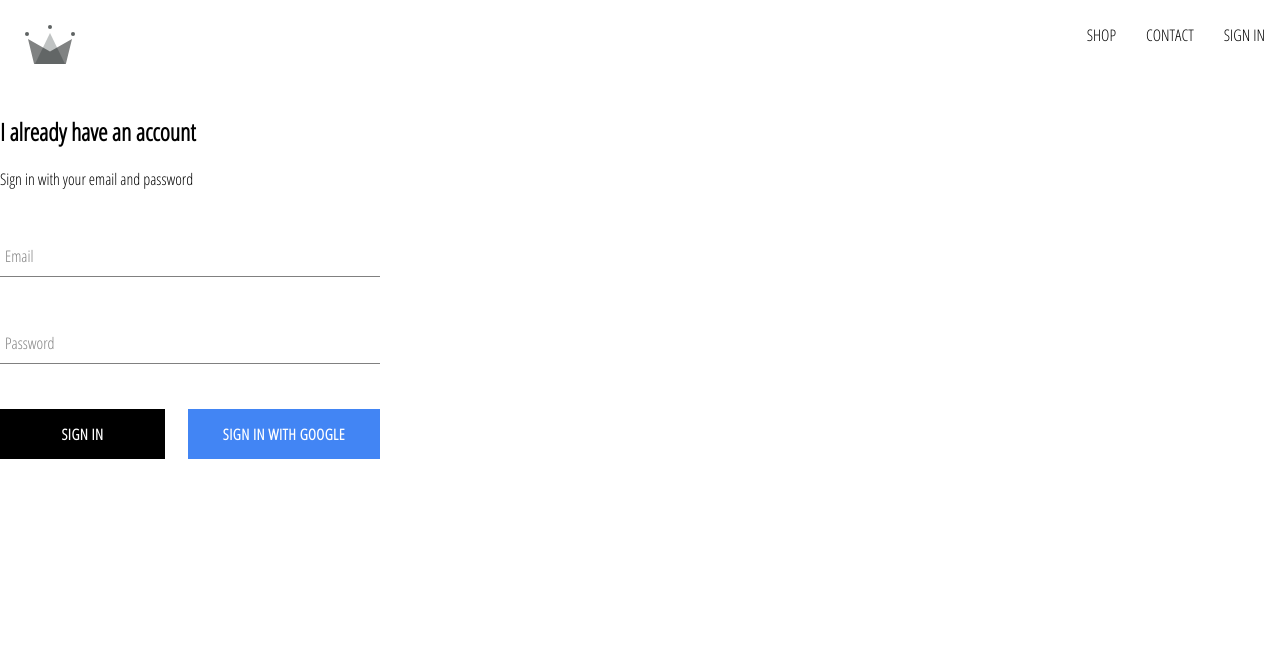
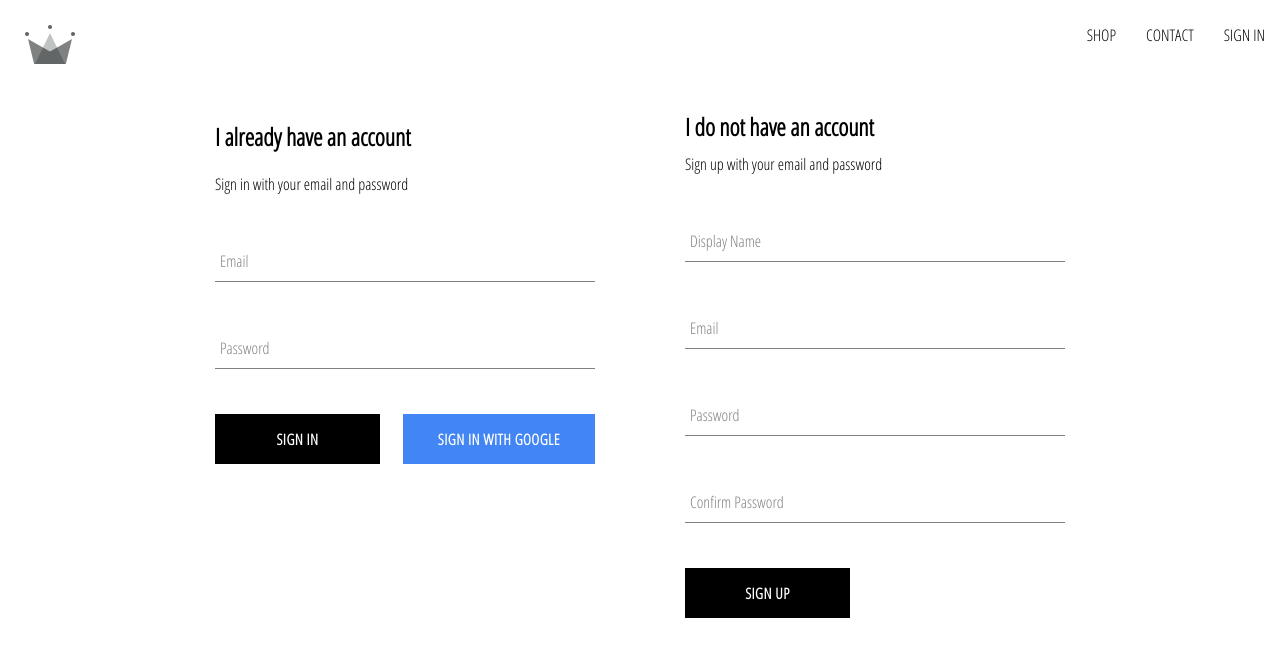
Before and after one commit to cat-isme/crown-clothing, a React (Create React App) app: page /signin in a window 1280 px wide. Shown: the top 656 px of the page. Built offline with nearby package versions, Linux system fonts and the light colour scheme; no server answers.

Commit message:
create sign up with email and store the user in the firebase database

```diff
--- a/src/App.js
+++ b/src/App.js
@@ -7,7 +7,7 @@
 import ShopPage from './pages/shop/shop.component.jsx';
 import SignInAndSignUpPage from './pages/sign-in-and-sign-up/sign-in-and-sign-up.component'
 import Header from './components/header/header.component.jsx';
-import {auth} from './firebase/firebase.utils';
+import {auth,createUserProfileDocument} from './firebase/firebase.utils';
 
 
 
@@ -23,10 +23,23 @@
   unsubscribeFromAuth = null;
 
   componentDidMount(){
-    this.unsubscribeFromAuth = auth.onAuthStateChanged(user => {
-      this.setState({currentUser:user});
+    this.unsubscribeFromAuth = auth.onAuthStateChanged(async userAuth => {
+      if(userAuth){
+        const userRef= await createUserProfileDocument(userAuth);
 
-      console.log(user);
+        userRef.onSnapshot(snapShot =>{
+          this.setState({
+            currentUser:{
+              id: snapShot.id,
+              ...snapShot.data()
+            }
+          })
+          console.log(this.state);
+      })
+    }
+      else{
+        this.setState({currentUser:userAuth})
+      }
     })
   }
 
--- /dev/null
+++ b/src/components/sign-up/sign-up.component.jsx
@@ -0,0 +1,104 @@
+import React from 'react';
+
+import FormInput from '../form-input/form-input.component';
+import CustomButton from '../custom-button/custom-button.component';
+
+import './sign-up.styles.scss';
+
+import {auth, createUserProfileDocument} from '../../firebase/firebase.utils';
+
+class SignUp extends React.Component{
+    constructor(){
+        super();
+
+        this.state={
+            displayName:'',
+            email: '',
+            password:'',
+            confirmPassword:''
+        }
+    }
+
+        handleSubmit= async event => {
+            event.preventDefault();
+            const {displayName,email,password,confirmPassword}= this.state;
+
+            if(password!==confirmPassword){
+                alert("password don't match");
+                return;
+            }
+
+            try{
+                const {user} = await auth.createUserWithEmailAndPassword(
+                    email,
+                    password
+                );
+
+                await createUserProfileDocument(user,{displayName});
+                this.setState({
+                 displayName:'',
+                 email:'',
+                 password:'',
+                 confirmPassword:''
+                })
+            }
+            catch(error){
+                console.error(error);
+            }
+        }
+
+
+        handleChange= event => {
+            const {name,value} = event.target;
+
+            this.setState({[name]:value})
+        }
+
+    render(){
+        const {displayName,email,password,confirmPassword}= this.state;
+        return(
+            <div className='sign-up'>
+                <h2 className='title'>I do not have an account</h2>
+                <span>Sign up with your email and password</span>
+                <form className='sign-up-form' onSubmit={this.handleSubmit}>
+                    <FormInput
+                        type='text'
+                        name='displayName'
+                        value={displayName}
+                        onChange={this.handleChange}
+                        label='Display Name'
+                        required
+                    />
+                    <FormInput
+                        type='email'
+                        name='email'
+                        value={email}
+                        onChange={this.handleChange}
+                        label='Email'
+                        required
+                    />
+                     <FormInput
+                        type='password'
+                        name='password'
+                        value={password}
+                        onChange={this.handleChange}
+                        label='Password'
+                        required
+                   />
+                    <FormInput
+                        type='password'
+                        name='confirmPassword'
+                        value={confirmPassword}
+                        onChange={this.handleChange}
+                        label='Confirm Password'
+                        required
+                    >
+                    </FormInput>
+                    <CustomButton type='submit'>SIGN UP </CustomButton>
+                </form>
+            </div>
+        )
+    }
+}
+
+export default SignUp;
--- /dev/null
+++ b/src/components/sign-up/sign-up.styles.scss
@@ -0,0 +1,9 @@
+.sign-up{
+    display: flex;
+    flex-direction: column;
+    width: 380px;
+
+    .title{
+        margin: 10px 0;
+    }
+}
--- a/src/firebase/firebase.utils.js
+++ b/src/firebase/firebase.utils.js
@@ -13,6 +13,33 @@
     measurementId: "G-BNMZXWYY3J"
   };
 
+  export const createUserProfileDocument = async (userAuth, additionalData) => {
+    if(!userAuth) return;
+
+    const userRef = firestore.doc(`users/${userAuth.uid}`);
+
+    const snapShot = await userRef.get();
+
+    if(!snapShot.exists){
+      const {displayName, email} = userAuth;
+      const createdAt = new Date();
+
+      try{
+        await userRef.set({
+          displayName,
+          email,
+          createdAt,
+          ...additionalData
+        })
+      } catch(error){
+        console.log('error creating user',error.message);
+
+      }
+    }
+
+    return userRef;
+  }
+
 firebase.initializeApp(config);
 
 export const auth = firebase.auth();
--- a/src/pages/sign-in-and-sign-up/sign-in-and-sign-up.component.jsx
+++ b/src/pages/sign-in-and-sign-up/sign-in-and-sign-up.component.jsx
@@ -1,10 +1,12 @@
 import React from 'react';
 import './sign-in-and-sign-up.scss';
 import SignIn from '../../components/sign-in/sign-in.component.jsx'
+import SignUp from '../../components/sign-up/sign-up.component';
 
 const SignInAndSignUpPage = () =>(
     <div className='sign-in-and-sign-up'>
         <SignIn/>
+        <SignUp/>
     </div>
 )
 
--- a/src/pages/sign-in-and-sign-up/sign-in-and-sign-up.scss
+++ b/src/pages/sign-in-and-sign-up/sign-in-and-sign-up.scss
@@ -0,0 +1,6 @@
+.sign-in-and-sign-up{
+    width: 850px;
+    display: flex;
+    justify-content: space-between;
+    margin: 30px auto;
+}
```
